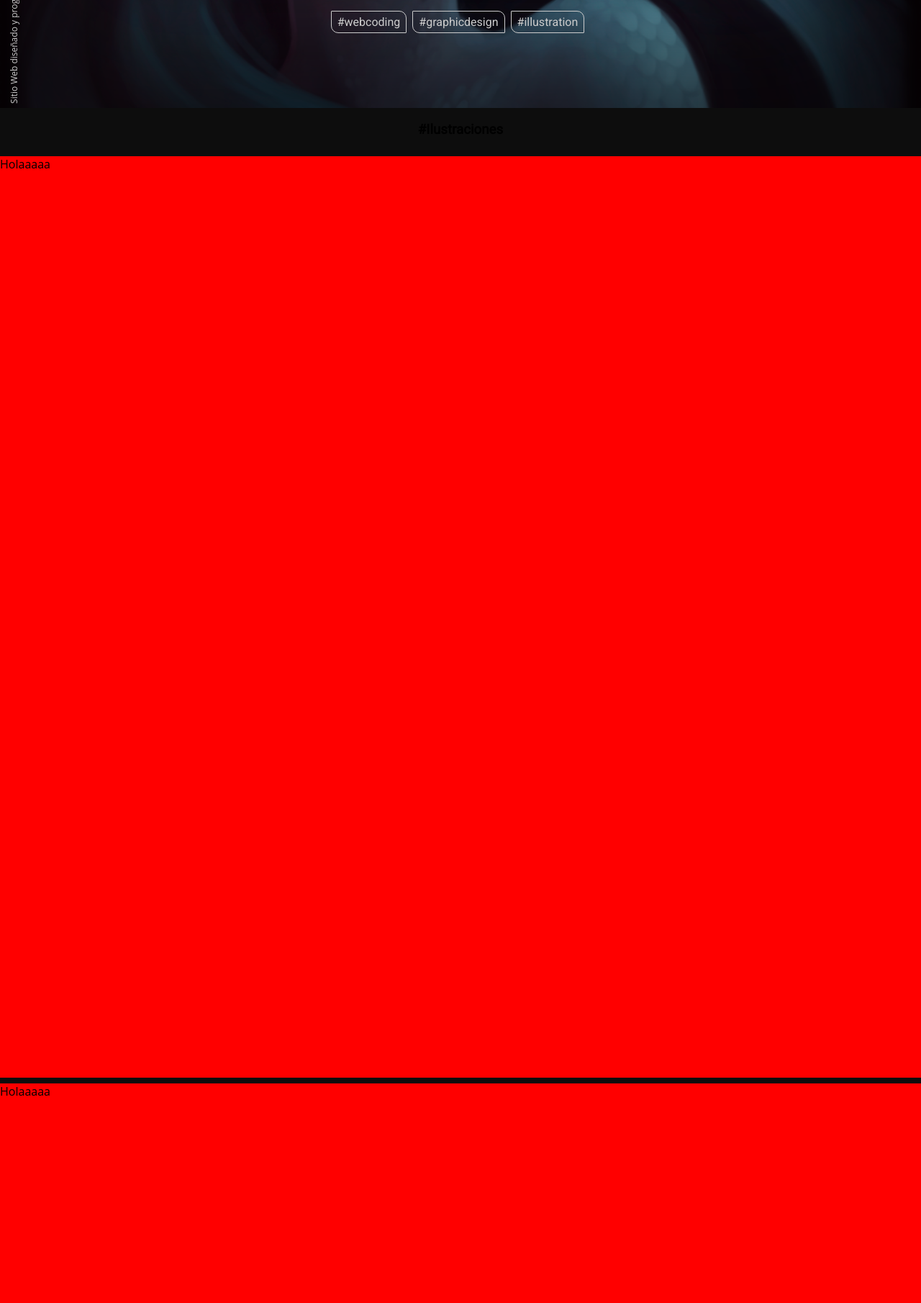
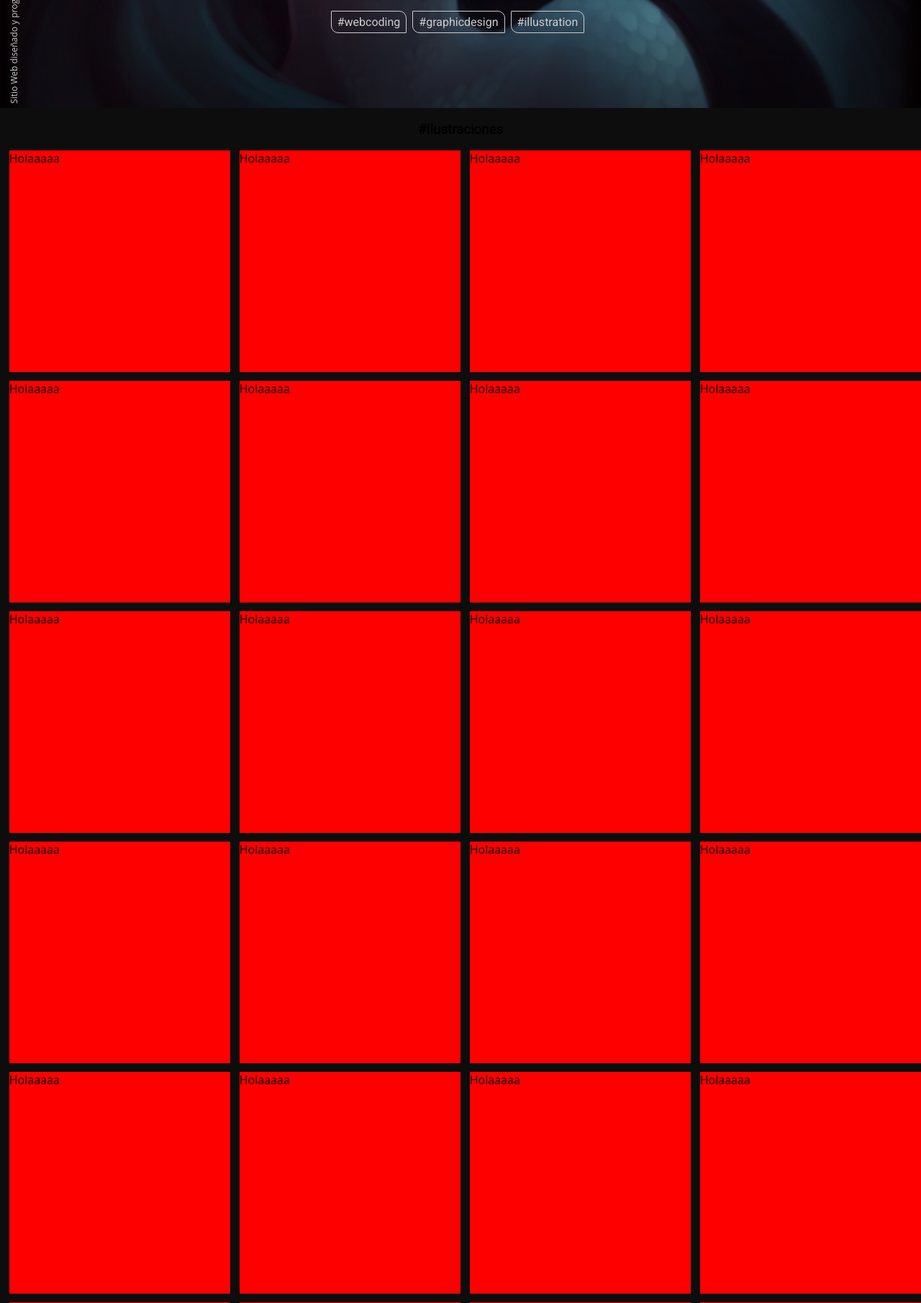
Before and after one commit to MarMuller/miPorfolio, a PHP site: page / in a window 1280 px wide. Shown: the part 650-2460 px from the top of the page at 72% size. Run offline with PHP 8.4, Linux system fonts and the light colour scheme.

Commit message:
espacios en galería: funciona pero no como me gustaría

```diff
--- a/css/style.css
+++ b/css/style.css
@@ -283,9 +283,11 @@ nav {
 }
 
 .previewGallery {
-  width: calc( 100% /1 );
-  margin-top: 8px;
+  width: calc( 96% /1 );
   background-color: red;
+  margin-right: 2%;
+  margin-bottom: 2%;
+  margin-left: 2%;
 }
 
 /* FIN GALLERY */
@@ -414,6 +416,21 @@ footer {
   .hashtags-banner li {
     float: right;
   }
+
+  /* GALLERY */
+  .myGallery {
+    padding-left: 1%;
+    justify-content: flex-start;
+    flex-wrap: wrap;
+  }
+  .previewGallery {
+    width: calc( 98% /2 );
+    margin-top: 0%;
+    margin-right: 1%;
+    margin-bottom: 1%;
+    margin-left: 0%;
+  }
+
 }
 
 @media (min-width: 768px) {
@@ -464,7 +481,17 @@ footer {
     -moz-box-shadow: inset 0 0 150px 100px rgba(6, 3, 5,.6);
     -webkit-box-shadow: inset 0 0 150px 100px rgba(6, 3, 5,.6);
   }
-
   /* FIN MAIN-BANNER */
 
+
+  /* GALLERY */
+  .previewGallery {
+    width: calc( 96% /4 );
+    margin-top: 0%;
+    margin-right: 1%;
+    margin-bottom: 1%;
+    margin-left: 0%;
+  }
+
+
 }
```
